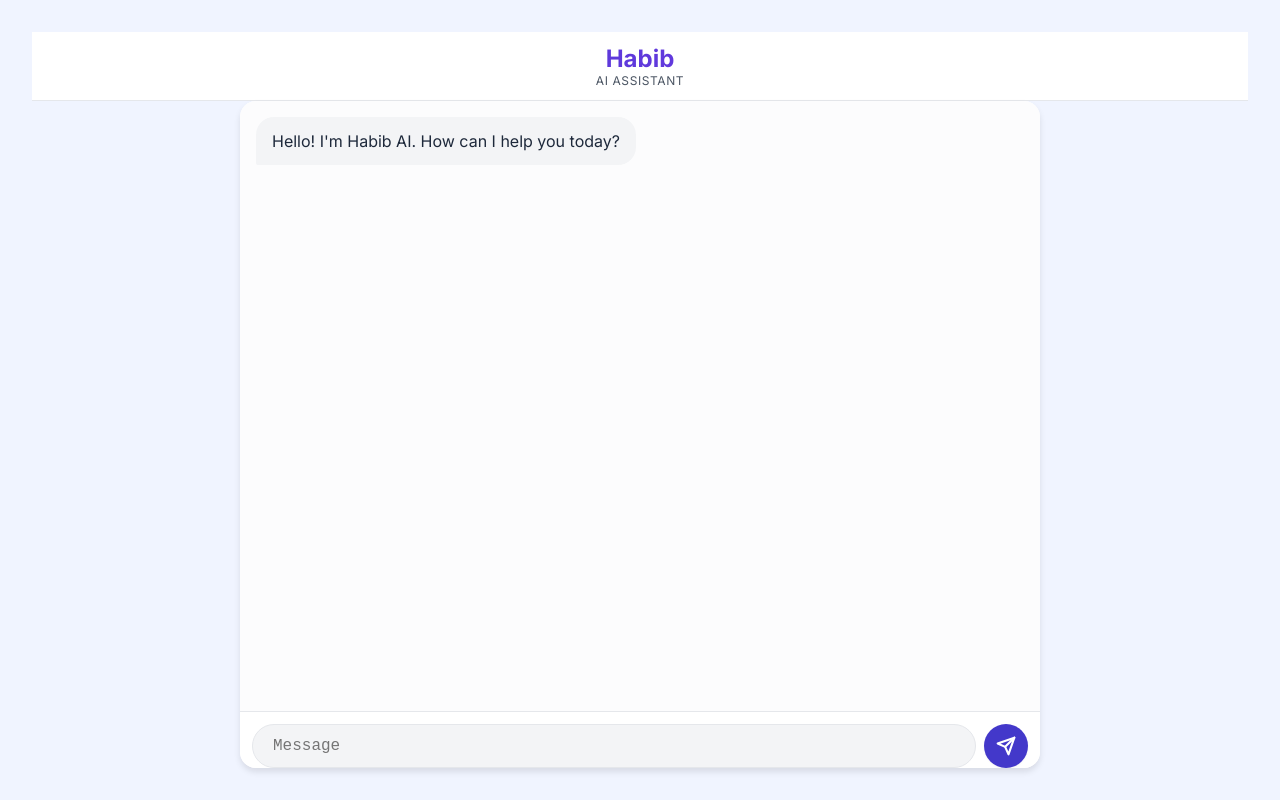
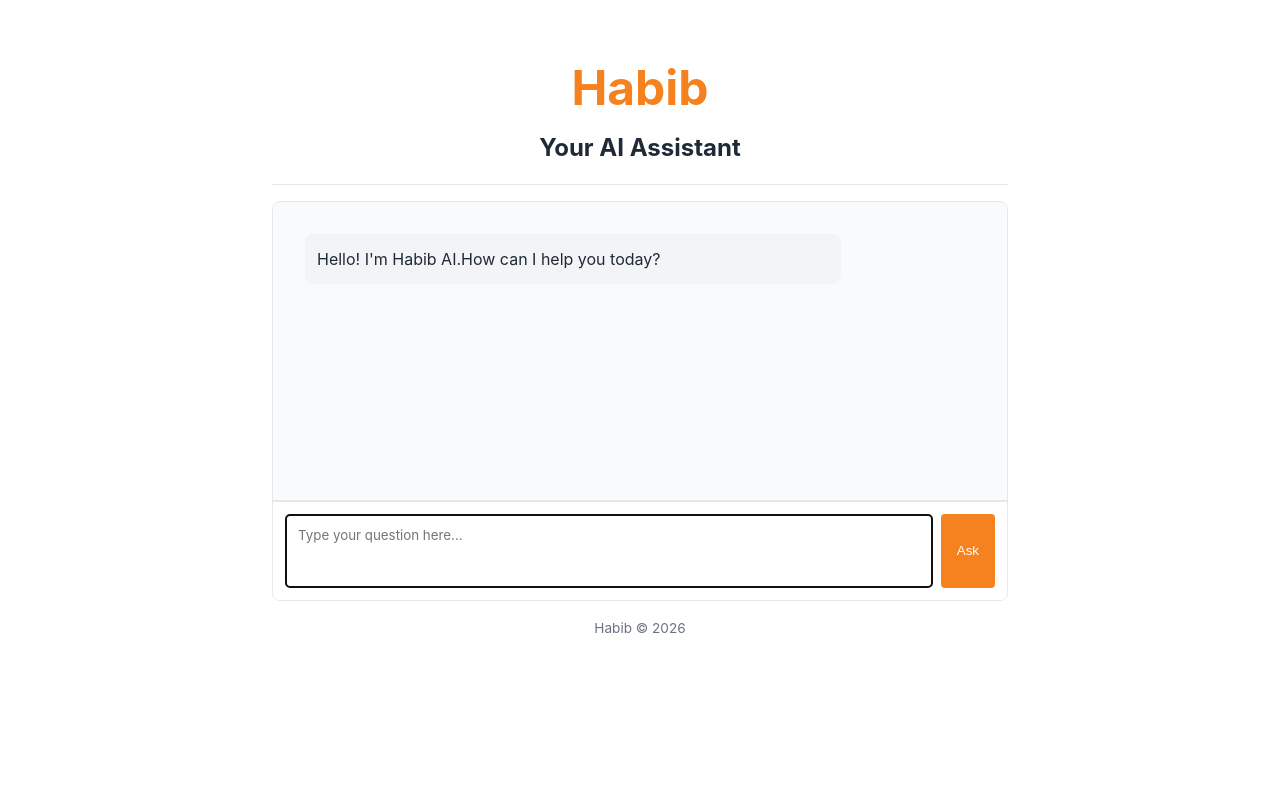
Before and after one commit to s21rp/llm-chat-app, a website: page public/index.html in a window 1280 px wide. Drawn offline with Linux system fonts and the light colour scheme.

Commit message:
Update index.html

```diff
--- a/public/index.html
+++ b/public/index.html
@@ -2,235 +2,179 @@
 <html lang="en">
 	<head>
 		<meta charset="UTF-8" />
-		<meta name="viewport" content="width=device-width, initial-scale=1.0, maximum-scale=1.0, user-scalable=no, viewport-fit=cover" />
+		<meta name="viewport" content="width=device-width, initial-scale=1.0" />
 		<title>Habib AI</title>
-		<link href="https://fonts.googleapis.com/css2?family=Inter:wght@300;400;500;600;700&display=swap" rel="stylesheet">
-		<style>
+	<style>
 			:root {
-				--primary-color: #4338ca;
-				--primary-hover: #3730a3;
+				--primary-color: #f6821f;
+				--primary-hover: #e67e22;
 				--light-bg: #f9fafb;
 				--border-color: #e5e7eb;
-				--text-color: #1e293b;
-				--text-light: #4b5563;
-				--user-msg-bg: #dbeafe;
+				--text-color: #1f2937;
+				--text-light: #6b7280;
+				--user-msg-bg: #fff2e6;
 				--assistant-msg-bg: #f3f4f6;
-				--shadow-sm: 0 1px 2px rgba(0, 0, 0, 0.05);
-				--shadow-md: 0 4px 6px rgba(0, 0, 0, 0.1);
-				--radius-sm: 8px;
-				--radius-md: 12px;
-				--radius-lg: 24px;
-				--safe-bottom: env(safe-area-inset-bottom, 16px);
 			}
 
 			* {
 				box-sizing: border-box;
 				margin: 0;
 				padding: 0;
-				-webkit-tap-highlight-color: transparent;
 			}
 
 			body {
-				font-family: 'Inter', sans-serif;
-				background-color: #ffffff;
-				height: 100vh;
-				/* Prevent bouncing on mobile */
-				overscroll-behavior: none;
-				display: flex;
-				flex-direction: column;
-				position: fixed;
-				width: 100%;
+				font-family:
+					-apple-system, BlinkMacSystemFont, "Segoe UI", Roboto, Oxygen, Ubuntu,
+					Cantarell, sans-serif;
+				line-height: 1.66;
+				color: var(--text-color);
+				max-width: 800px;
+				margin: 0 auto;
+				padding: 2rem;
 			}
 
 			header {
 				text-align: center;
-				padding: 0.75rem 0;
-				background: white;
+				margin-bottom: 1rem;
+				padding: 1rem 0;
 				border-bottom: 1px solid var(--border-color);
-				flex-shrink: 0;
 			}
 
 			h1 {
-				font-size: 1.5rem;
-				background: linear-gradient(to right, var(--primary-color), #7c3aed);
-				-webkit-background-clip: text;
-				background-clip: text;
-				color: transparent;
-				font-weight: 800;
-			}
-
-			h4 {
-				font-size: 0.75rem;
-				color: var(--text-light);
-				font-weight: 400;
-				text-transform: uppercase;
-				letter-spacing: 0.05em;
+				font-size: 3rem;
+				color: var(--primary-color);
 			}
 
 			.chat-container {
 				display: flex;
 				flex-direction: column;
-				flex: 1;
-				width: 100%;
-				max-width: 800px;
-				margin: 0 auto;
+				height: calc(100vh - 600px);
+				min-height: 400px;
+				border: 1px solid var(--border-color);
+				border-radius: 8px;
 				overflow: hidden;
-				background: white;
 			}
 
 			.chat-messages {
 				flex: 1;
 				overflow-y: auto;
-				padding: 1rem;
-				display: flex;
-				flex-direction: column;
-				gap: 0.75rem;
-				background-color: #fcfcfd;
+				padding: 2rem;
+				background-color: var(--light-bg);
 			}
 
 			.message {
-				padding: 0.8rem 1rem;
-				max-width: 85%;
-				animation: fadeIn 0.2s ease-out;
-				font-size: 16px; /* Prevents iOS zoom */
-				line-height: 1.4;
+				margin-bottom: 1rem;
+				padding: 0.75rem;
+				border-radius: 8px;
+				max-width: 80%;
 			}
 
-			@keyframes fadeIn {
-				from { opacity: 0; transform: translateY(5px); }
-				to { opacity: 1; transform: translateY(0); }
+			.message p {
+				white-space: pre-line;
+				margin: 0;
+				overflow-wrap: anywhere;
 			}
 
 			.user-message {
-				background-color: var(--primary-color);
-				color: white;
+				background-color: var(--user-msg-bg);
 				align-self: flex-end;
-				border-radius: 18px 18px 2px 18px;
+				margin-left: auto;
 			}
 
 			.assistant-message {
 				background-color: var(--assistant-msg-bg);
-				color: var(--text-color);
 				align-self: flex-start;
-				border-radius: 18px 18px 18px 2px;
 			}
 
-			.input-area {
+			.message-input {
+				display: flex;
 				padding: 0.75rem;
-				padding-bottom: var(--safe-bottom);
-				background: white;
-				border-top: 1px solid var(--border-color);
-				display: flex;
-				align-items: flex-end;
-				gap: 0.5rem;
+				border-top: 2px solid var(--border-color);
+				background-color: white;
 			}
 
 			#user-input {
 				flex: 1;
-				padding: 0.75rem 1.25rem;
+				padding: 0.75rem;
 				border: 1px solid var(--border-color);
-				border-radius: 24px;
-				font-size: 16px; /* Essential for mobile focus */
-				max-height: 120px;
+				border-radius: 4px;
+				font-family: inherit;
 				resize: none;
-				background: #f3f4f6;
-				outline: none;
+				min-height: 60px;
 			}
 
 			#send-button {
-				width: 44px;
-				height: 44px;
-				border-radius: 50%;
-				background: var(--primary-color);
+				margin-left: 0.5rem;
+				padding: 0 1rem;
+				background-color: var(--primary-color);
 				color: white;
 				border: none;
-				display: flex;
-				align-items: center;
-				justify-content: center;
-				flex-shrink: 0;
-				font-weight: 600;
-				box-shadow: var(--shadow-sm);
+				border-radius: 4px;
+				cursor: pointer;
+				transition: background-color 0.2s;
+			}
+
+			#send-button:hover {
+				background-color: var(--primary-hover);
+			}
+
+			#send-button:disabled {
+				background-color: var(--text-light);
+				cursor: not-allowed;
 			}
 
 			.typing-indicator {
-				padding: 0.5rem 1rem;
-				font-size: 0.8rem;
+				display: none;
+				font-style: italic;
 				color: var(--text-light);
-				display: none;
+				padding: 1rem;
 			}
 
-			.typing-indicator.visible { display: flex; align-items: center; gap: 5px; }
+			.typing-indicator.visible {
+				display: block;
+			}
 
 			footer {
-				display: none; /* Hidden on mobile to save space */
-			}
-
-			@media (min-width: 768px) {
-				body { position: static; height: 100vh; padding: 2rem; background: #f0f4ff; }
-				.chat-container { height: 80vh; border-radius: 16px; box-shadow: var(--shadow-md); }
-				footer { display: block; }
+				margin-top: 1rem;
+				text-align: center;
+				font-size: 0.85rem;
+				color: var(--text-light);
 			}
 		</style>
 	</head>
 	<body>
 		<header>
 			<h1>Habib</h1>
-			<h4>AI Assistant</h4>
+			<h2>Your AI Assistant</h2>
 		</header>
 
 		<div class="chat-container">
 			<div id="chat-messages" class="chat-messages">
 				<div class="message assistant-message">
-					<p>Hello! I'm Habib AI. How can I help you today?</p>
+					<p>Hello! I'm Habib AI.How can I help you today?</p>
 				</div>
 			</div>
 
 			<div class="typing-indicator" id="typing-indicator">
-				<span>Thinking...</span>
+				Habib is thinking...
 			</div>
 
-			<div class="input-area">
+			<div class="message-input">
 				<textarea
 					id="user-input"
-					placeholder="Message"
-					rows="1"
+					placeholder="Type your question here..."
+					rows="3"
+					autofocus
 				></textarea>
-				<button id="send-button">
-					<svg width="20" height="20" viewBox="0 0 24 24" fill="none" stroke="currentColor" stroke-width="2.5" stroke-linecap="round" stroke-linejoin="round"><line x1="22" y1="2" x2="11" y2="13"></line><polygon points="22 2 15 22 11 13 2 9 22 2"></polygon></svg>
-				</button>
+				<button id="send-button">Ask</button>
 			</div>
 		</div>
 
-		<script>
-			// Handle auto-resize of textarea
-			const userInput = document.getElementById('user-input');
-			userInput.addEventListener('input', function() {
-				this.style.height = 'auto';
-				this.style.height = (this.scrollHeight) + 'px';
-			});
+		<footer>
+			<p>Habib &copy; 2026</p>
+		</footer>
 
-			// Fix for Mobile Keyboard Height
-			const updateViewportHeight = () => {
-				const vh = window.visualViewport ? window.visualViewport.height : window.innerHeight;
-				document.body.style.height = `${vh}px`;
-			};
-
-			if (window.visualViewport) {
-				window.visualViewport.addEventListener('resize', updateViewportHeight);
-				window.visualViewport.addEventListener('scroll', updateViewportHeight);
-			}
-			window.addEventListener('load', updateViewportHeight);
-
-			// Auto-scroll logic
-			const chatMessages = document.getElementById('chat-messages');
-			const scrollToBottom = () => {
-				chatMessages.scrollTop = chatMessages.scrollHeight;
-			};
-
-			// Simple observer to scroll when new messages arrive
-			const observer = new MutationObserver(scrollToBottom);
-			observer.observe(chatMessages, { childList: true });
-		</script>
+		<!-- Chat app script -->
 		<script src="chat.js"></script>
 	</body>
 </html>
```
